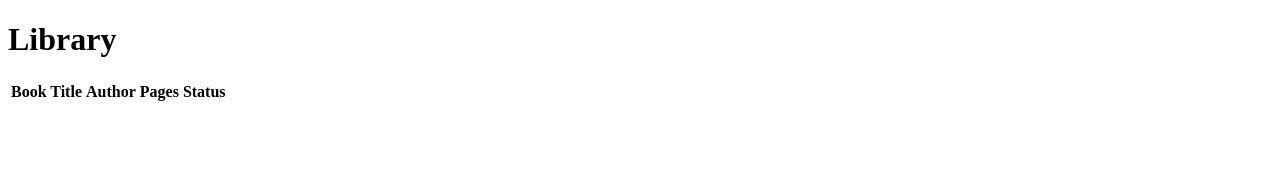
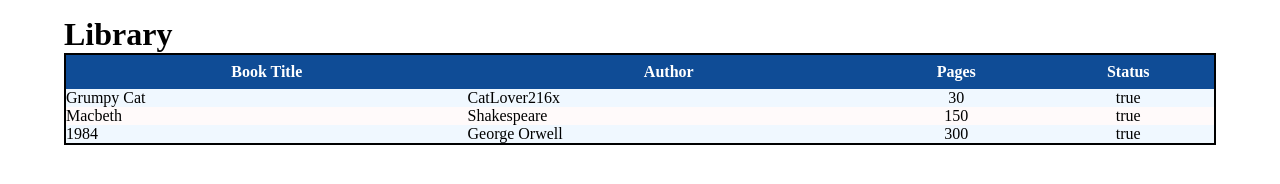
Before and after one commit to Iwan-Rahman/library, a plain HTML site: page index.html in a window 1280 px wide. Drawn offline with Linux system fonts and the light colour scheme.

Commit message:
Style table
Added background colours
Each section takes a % width of the table
The table is reponsive and scales to different devices.

```diff
--- a/index.html
+++ b/index.html
@@ -4,7 +4,7 @@
   <meta charset="UTF-8">
   <meta name="viewport" content="width=device-width, initial-scale=1.0">
   <link rel="stylesheet" href="./style.css">
-  <script src="./script.js"></script>
+  <script src="./script.js" defer></script>
   <title>Library</title>
 </head>
 <body>
--- a/script.js
+++ b/script.js
@@ -1,10 +1,10 @@
 let myLibrary = [];
 
-function Book(title, author, pages, isAvailable){
+function Book(title, author, pages, isRead){
   this.title = title;
   this.author = author;
   this.pages = pages;
-  this.status = isAvailable;
+  this.status = isRead;
 }
 
 function addBookToLibrary(book){
@@ -24,3 +24,11 @@ function displayLibrary(){
     tableBody.appendChild(bookRow);
   }
 }
+
+let x = new Book("Grumpy Cat","CatLover216x",30,true);
+let y = new Book("Macbeth","Shakespeare",150,true);
+let z = new Book("1984","George Orwell",300,true);
+addBookToLibrary(x)
+addBookToLibrary(y)
+addBookToLibrary(z)
+displayLibrary();
--- a/style.css
+++ b/style.css
@@ -0,0 +1,44 @@
+*{
+  margin: 0;
+  padding: 0;
+}
+
+body {
+  width: 100vw;
+  height: 100vh;
+  padding: 2vh 5vw;
+  box-sizing: border-box;
+}
+
+table{
+  width: 100%;
+  border: 2px solid black;
+  border-collapse: collapse;
+}
+
+th {
+  background-color: #0f4c96;
+  color: white;
+  padding: 0.5rem 0rem;
+}
+
+tr {
+  background-color: aliceblue;
+}
+
+tr:nth-child(even){
+  background-color: snow;
+}
+
+td {
+  padding: 0.2rem clamp(0.5rem,5% 2rem);
+}
+
+tbody > tr > td:nth-child(3), tbody > tr > td:nth-child(4) {
+  text-align: center;
+  width: 15%;
+}
+
+tbody > tr > td:nth-child(1), tbody > tr > td:nth-child(2) {
+  width: 35%;
+}
```
